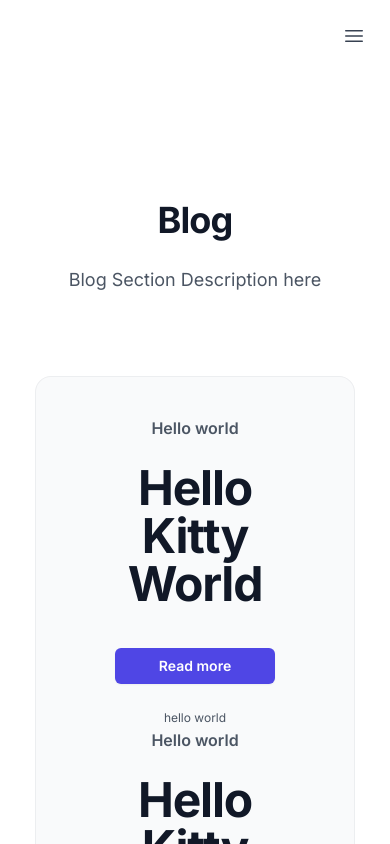
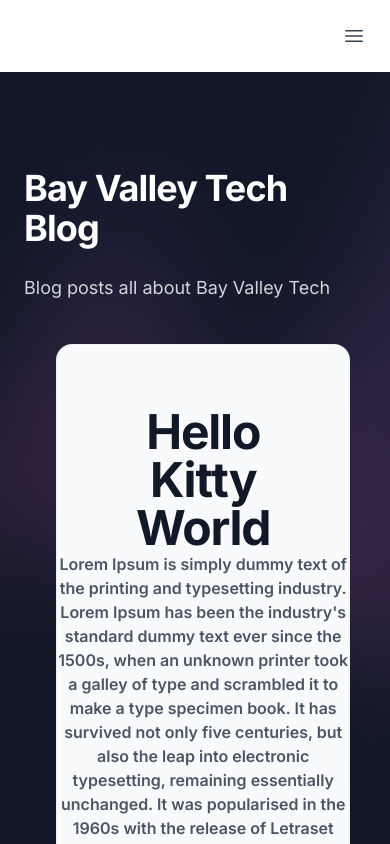
Before and after one commit to Bay-Valley-Tech-Code-Academy/UI-Tool-Kit, a Next.js app: page /blog in a window 390 px wide. Shown: the top 844 px of the page. Built offline with nearby package versions, Linux system fonts and the light colour scheme.

Commit message:
added header

```diff
--- a/src/app/Header.js
+++ b/src/app/Header.js
@@ -39,6 +39,9 @@ export default function Example() {
           </a>
           <a href="/about" className="text-sm font-semibold leading-6 text-gray-900">
             About
+          </a>
+          <a href="/blog" className="text-sm font-semibold leading-6 text-gray-900">
+            Blog
           </a>
         </PopoverGroup>
       </nav>
--- a/src/app/blog/page.js
+++ b/src/app/blog/page.js
@@ -2,15 +2,41 @@ import Box from "@/components/Box/box"
 export default function Blog() {
 
   return (
-    <div className="mx-auto max-w-2xl py-32 sm:py-48 lg:py-56">
-    <div className="text-center">
-      <h1 className="text-4xl font-bold tracking-tight text-gray-900 sm:text-6xl">
-        Blog
-      </h1>
-      <p className="mt-6 text-lg leading-8 text-gray-600">
-        Blog Section Description here
-      </p>
-      <div className="mt-10 flex items-center justify-center gap-x-6">
+    <div className="relative isolate overflow-hidden bg-gray-900 py-24 sm:py-32">
+
+    <div
+      aria-hidden="true"
+      className="hidden sm:absolute sm:-top-10 sm:right-1/2 sm:-z-10 sm:mr-10 sm:block sm:transform-gpu sm:blur-3xl"
+    >
+      <div
+        style={{
+          clipPath:
+            'polygon(74.1% 44.1%, 100% 61.6%, 97.5% 26.9%, 85.5% 0.1%, 80.7% 2%, 72.5% 32.5%, 60.2% 62.4%, 52.4% 68.1%, 47.5% 58.3%, 45.2% 34.5%, 27.5% 76.7%, 0.1% 64.9%, 17.9% 100%, 27.6% 76.8%, 76.1% 97.7%, 74.1% 44.1%)',
+        }}
+        className="aspect-[1097/845] w-[68.5625rem] bg-gradient-to-tr from-[#ff4694] to-[#776fff] opacity-20"
+      />
+    </div>
+    <div
+      aria-hidden="true"
+      className="absolute -top-52 left-1/2 -z-10 -translate-x-1/2 transform-gpu blur-3xl sm:top-[-28rem] sm:ml-16 sm:translate-x-0 sm:transform-gpu"
+    >
+      <div
+        style={{
+          clipPath:
+            'polygon(74.1% 44.1%, 100% 61.6%, 97.5% 26.9%, 85.5% 0.1%, 80.7% 2%, 72.5% 32.5%, 60.2% 62.4%, 52.4% 68.1%, 47.5% 58.3%, 45.2% 34.5%, 27.5% 76.7%, 0.1% 64.9%, 17.9% 100%, 27.6% 76.8%, 76.1% 97.7%, 74.1% 44.1%)',
+        }}
+        className="aspect-[1097/845] w-[68.5625rem] bg-gradient-to-tr from-[#ff4694] to-[#776fff] opacity-20"
+      />
+    </div>
+    <div className="mx-auto max-w-7xl px-6 lg:px-8">
+      <div className="mx-auto max-w-2xl lg:mx-0">
+        <h2 className="text-4xl font-bold tracking-tight text-white sm:text-6xl">Bay Valley Tech Blog</h2>
+        <p className="mt-6 text-lg leading-8 text-gray-300">
+        Blog posts all about Bay Valley Tech
+        </p>
+      </div>
+
+      <div className="mt-10 flex items-center justify-center flex-col lg:flex-row">
         {Box(itemData)}
       </div>
     </div>
@@ -20,25 +46,25 @@ export default function Blog() {
 
 const itemData = [
   {
-    title: `Hello world`,
+    title: `Lorem Ipsum is simply dummy text of the printing and typesetting industry. Lorem Ipsum has been the industry's standard dummy text ever since the 1500s, when an unknown printer took a galley of type and scrambled it to make a type specimen book. It has survived not only five centuries, but also the leap into electronic typesetting, remaining essentially unchanged. It was popularised in the 1960s with the release of Letraset sheets containing Lorem Ipsum passages, and more recently with desktop publishing software like Aldus PageMaker including versions of Lorem Ipsum.`,
     description: 'Hello Kitty World',
     button: 'Read more',
     p: 'hello world'
   },
   {
-    title: `Hello world`,
+    title: `Lorem Ipsum is simply dummy text of the printing and typesetting industry. Lorem Ipsum has been the industry's standard dummy text ever since the 1500s, when an unknown printer took a galley of type and scrambled it to make a type specimen book. It has survived not only five centuries, but also the leap into electronic typesetting, remaining essentially unchanged. It was popularised in the 1960s with the release of Letraset sheets containing Lorem Ipsum passages, and more recently with desktop publishing software like Aldus PageMaker including versions of Lorem Ipsum.`,
     description: 'Hello Kitty World',
     button: 'Read more',
     p: 'hello world'
   },
   {
-    title: `Hello world`,
+    title: `Lorem Ipsum is simply dummy text of the printing and typesetting industry. Lorem Ipsum has been the industry's standard dummy text ever since the 1500s, when an unknown printer took a galley of type and scrambled it to make a type specimen book. It has survived not only five centuries, but also the leap into electronic typesetting, remaining essentially unchanged. It was popularised in the 1960s with the release of Letraset sheets containing Lorem Ipsum passages, and more recently with desktop publishing software like Aldus PageMaker including versions of Lorem Ipsum.`,
     description: 'Hello Kitty World',
     button: 'Read more',
     p: 'hello world'
   },
   {
-    title: `Hello world`,
+    title: `Lorem Ipsum is simply dummy text of the printing and typesetting industry. Lorem Ipsum has been the industry's standard dummy text ever since the 1500s, when an unknown printer took a galley of type and scrambled it to make a type specimen book. It has survived not only five centuries, but also the leap into electronic typesetting, remaining essentially unchanged. It was popularised in the 1960s with the release of Letraset sheets containing Lorem Ipsum passages, and more recently with desktop publishing software like Aldus PageMaker including versions of Lorem Ipsum.`,
     description: 'Hello Kitty World',
     button: 'Read more',
     p: 'hello world'
--- a/src/app/components/navbar.js
+++ b/src/app/components/navbar.js
@@ -14,6 +14,7 @@ export default function Navbar() {
                 <button className="hover:bg-gradient-to-r from-indigo-500 to-violet-700 p-3 rounded-lg drop-shadow-xl">Product List</button>
                 <button className="hover:bg-gradient-to-r from-indigo-500 to-purple-600 p-3 rounded-lg drop-shadow-xl">Cart</button>
                 <button className="hover:bg-gradient-to-r from-indigo-500 to-violet-700 p-3 rounded-lg drop-shadow-xl">About</button>
+                <button className="hover:bg-gradient-to-r from-indigo-500 to-violet-700 p-3 rounded-lg drop-shadow-xl">Blog</button>
                 <button className="hover:bg-gradient-to-r from-indigo-500 to-violet-700 p-3 rounded-lg drop-shadow-xl">Contact Us</button>
             </div>
         </nav>
--- a/src/components/Box/box.js
+++ b/src/components/Box/box.js
@@ -1,29 +1,30 @@
+import { UserCircleIcon } from "@heroicons/react/24/outline"
 
 export default function Box(itemData) {
   return (
-    <div className="bg-white py-10">
-      <div className="mx-auto max-w-7xl px-6 lg:px-8">
-          <div className="-mt-2 p-2 lg:mt-0 lg:w-full lg:flex-shrink-0">
-            <div className="rounded-2xl bg-gray-50 py-10 text-center ring-1 ring-inset ring-gray-900/5 lg:flex lg:flex-row lg:justify-center lg:py-16">
+      <div className="mx-auto max-w-7xl px-6 lg:px-8 grid lg:grid-rows-2">
+          <div className="-mt-2 p-2 lg:mt-0 lg:w-full gap-x-6">
+
             {itemData.map((item, i) => (
-              <div className="mx-auto max-w-xs px-[5rem]" key={i}>
-                <p className="text-base font-semibold text-gray-600">{item.title}</p>
-                <p className="mt-6 flex items-baseline justify-center gap-x-2">
+              <div className="rounded-2xl bg-gray-50 py-10 text-center ring-1 ring-inset ring-gray-900/5 lg:flex lg:flex-row lg:justify-center gap-x-6" key={i}>
+                <div className="mx-auto max-w-xs " >
+                  <p className="mt-6 flex items-baseline justify-center gap-x-2 px-[5rem]">
                     <span className="text-5xl font-bold tracking-tight text-gray-900">{item.description}</span>
                   </p>
+                  <p className="text-base font-semibold text-gray-600">{item.title}</p>
                   <a
                     href="#"
                     className="mt-10 block w-full rounded-md bg-indigo-600 px-3 py-2 text-center text-sm font-semibold text-white shadow-sm hover:bg-indigo-500 focus-visible:outline focus-visible:outline-2 focus-visible:outline-offset-2 focus-visible:outline-indigo-600"
                   >
                     {item.button}
                   </a>
-                <p className="mt-6 text-xs leading-5 text-gray-600">
-                  {item.p}
+                  <p className="mt-6 text-xs leading-5 text-gray-600 flex flex-row justify-end">
+                    <UserCircleIcon className="h-6"/>{item.p}
                   </p>
                 </div>
+              </div>
               ))}
-            </div>
-          </div>
+
           </div>
         </div>
   )
```
Also changed, not shown: src/app/alisson.txt (deleted). Lines whose indentation alone changed are shown as unchanged.
